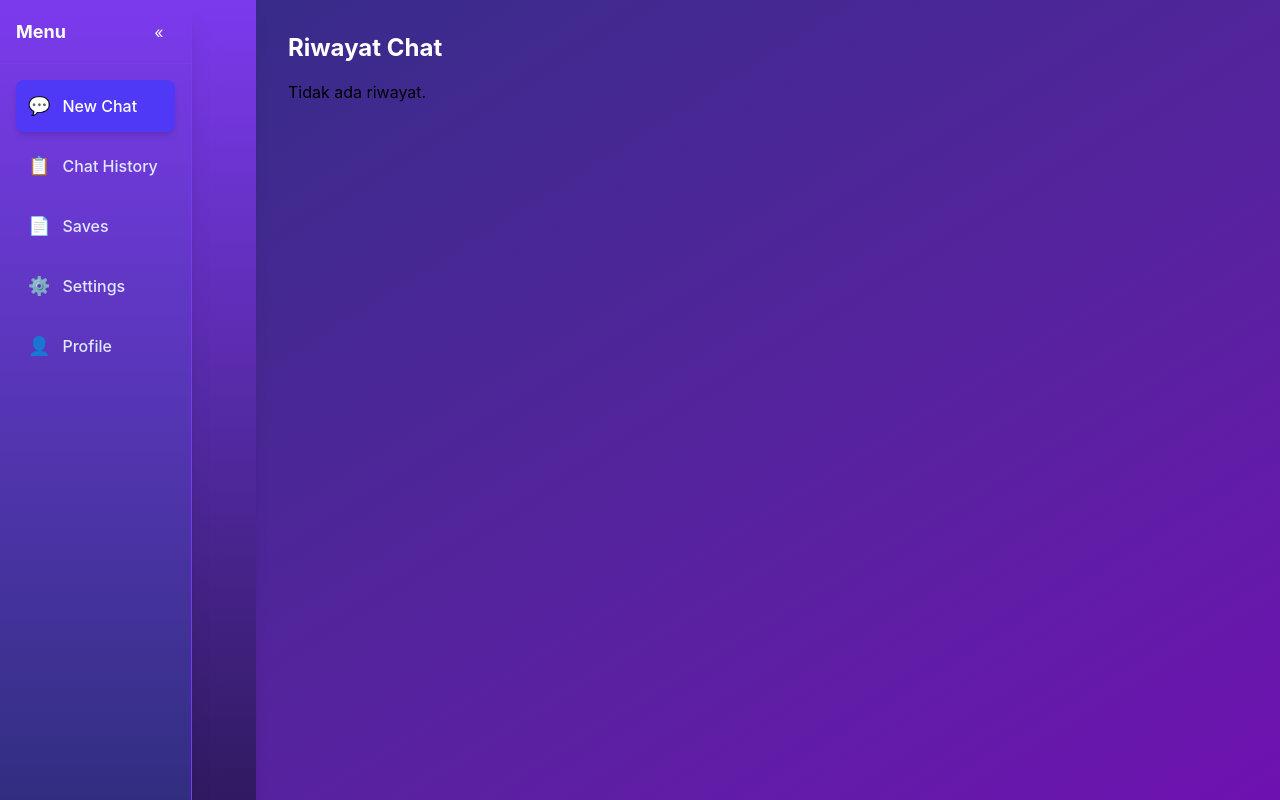
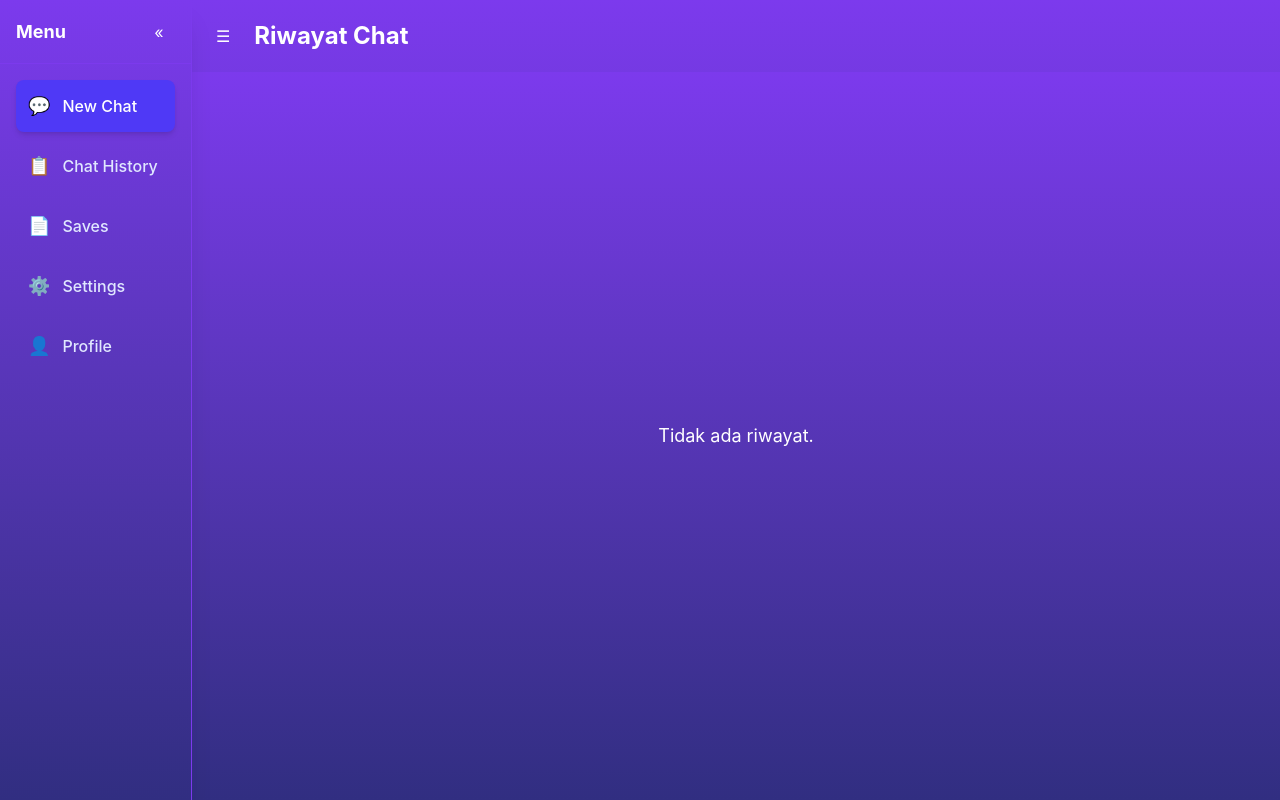
Before and after one commit to herSugar/chatfrontend, a React (Vite) app: page /history in a window 1280 px wide. Built offline with nearby package versions, Linux system fonts and the light colour scheme.

Commit message:
fix: update components and pages after merge

```diff
--- a/src/components/Sidebar.tsx
+++ b/src/components/Sidebar.tsx
@@ -1,5 +1,5 @@
 import React, { useState } from 'react';
-
+import { useNavigate } from 'react-router-dom';
 interface SidebarProps {
   isCollapsed: boolean;
   onToggleCollapse: () => void;
@@ -13,15 +13,17 @@ interface MenuItem {
 }
 
 const Sidebar: React.FC<SidebarProps> = ({ isCollapsed, onToggleCollapse }) => {
-  const [activeItem, setActiveItem] = useState<string>('chat');
+    const [activeItem, setActiveItem] = useState<string>('chat');
+    const navigate = useNavigate();
 
   const menuItems: MenuItem[] = [
     {
       id: 'chat',
       label: 'New Chat',
       icon: '💬',
-      onClick: () => {
-        setActiveItem('chat');
+          onClick: () => {
+              setActiveItem('chat');
+              navigate('/chat');
         console.log('New Chat clicked');
       }
     },
@@ -29,8 +31,9 @@ const Sidebar: React.FC<SidebarProps> = ({ isCollapsed, onToggleCollapse }) => {
       id: 'history',
       label: 'Chat History',
       icon: '📋',
-      onClick: () => {
-        setActiveItem('history');
+        onClick: () => {
+            setActiveItem('history');
+            navigate('/history');
         console.log('Chat History clicked');
       }
     },
--- a/src/pages/ChatPage.tsx
+++ b/src/pages/ChatPage.tsx
@@ -1,57 +1,125 @@
-import React, { useEffect, useState } from "react";
-import { useParams } from "react-router-dom";
-import { getSession } from "../services/api"; // pastikan sudah impor
-import { api } from "../services/api";
+// import React, { useEffect, useRef, useState } from 'react';
+// import { api } from '../services/api';
 
-type Message = {
-  role: string;
-  content: string;
-  timestamp: string;
-};
+// const ChatContainer = () => {
+//   const [query, setQuery] = useState("");
+//   const [chatLog, setChatLog] = useState<{ sender: string; text: string }[]>([]);
+//   const [loading, setLoading] = useState(false);
+//   const chatEndRef = useRef<HTMLDivElement | null>(null);
 
-const ChatPage = () => {
-  const { sessionId } = useParams<{ sessionId: string }>();
-  const [messages, setMessages] = useState<Message[]>([]);
-  const [loading, setLoading] = useState(true);
+//   const scrollToBottom = () => {
+//     chatEndRef.current?.scrollIntoView({ behavior: "smooth" });
+//   };
 
-  useEffect(() => {
-    const fetchSession = async () => {
-      try {
-        const token = localStorage.getItem("auth_token");
-        const firebaseUid = localStorage.getItem("firebase_uid");
+//   useEffect(() => {
+//     scrollToBottom();
+//   }, [chatLog]);
 
-        if (!token || !firebaseUid) return;
+//   const sendMessage = async () => {
+//     if (!query.trim()) return;
 
-        api.defaults.headers.common["Authorization"] = `Bearer ${token}`;
-        const session = await getSession(firebaseUid, sessionId || "");
-        setMessages(session.messages || []);
-      } catch (err) {
-        console.error("Gagal memuat session:", err);
-      } finally {
-        setLoading(false);
-      }
-    };
+//     const token = localStorage.getItem("auth_token");
+//     const userEmail = localStorage.getItem("user_email");
 
-    fetchSession();
-  }, [sessionId]);
+//     if (!token || !userEmail) {
+//       alert("Kredensial tidak ditemukan. Silakan login terlebih dahulu.");
+//       return;
+//     }
 
-  return (
-    <div className="p-6 text-white">
-      <h1 className="text-2xl font-bold mb-4">Detail Chat</h1>
-      {loading ? (
-        <p>Loading...</p>
-      ) : (
-        <div className="space-y-3">
-          {messages.map((msg, idx) => (
-            <div key={idx} className="p-3 rounded bg-white/10">
-              <p><strong>{msg.role}</strong> ({new Date(msg.timestamp).toLocaleString()}):</p>
-              <p>{msg.content}</p>
-            </div>
-          ))}
-        </div>
-      )}
-    </div>
-  );
+//     if (!api.defaults.headers.common["Authorization"]) {
+//       api.defaults.headers.common["Authorization"] = `Bearer ${token}`;
+//     }
+
+//     setChatLog((prev) => [...prev, { sender: "You", text: query }]);
+//     setLoading(true);
+
+//     try {
+//       const res = await api.post("/api/ask", {
+//         query,
+//         email: userEmail,
+//         session_id: "",
+//       });
+
+//       const reply = res.data.response;
+//       setChatLog((prev) => [...prev, { sender: "Agent", text: reply }]);
+//     } catch (err) {
+//       console.error(err);
+//       setChatLog((prev) => [...prev, { sender: "Agent", text: "Terjadi kesalahan saat mengirim pesan." }]);
+//     } finally {
+//       setQuery("");
+//       setLoading(false);
+//     }
+//   };
+
+//   const handleKeyDown = (e: React.KeyboardEvent<HTMLInputElement>) => {
+//     if (e.key === "Enter" && !loading) {
+//       sendMessage();
+//     }
+//   };
+
+//   return (
+//     <div style={{ padding: "2rem", maxWidth: "600px", margin: "0 auto" }}>
+//       <h2>Chat dengan Travel Agent</h2>
+//       <div
+//         style={{
+//           border: "1px solid #ccc",
+//           padding: "1rem",
+//           borderRadius: "8px",
+//           minHeight: "300px",
+//           maxHeight: "400px",
+//           overflowY: "auto",
+//           backgroundColor: "#f9f9f9",
+//         }}
+//       >
+//         {chatLog.map((msg, i) => (
+//           <div key={i} style={{ marginBottom: "1rem" }}>
+//             <strong>{msg.sender}:</strong> <span>{msg.text}</span>
+//           </div>
+//         ))}
+//         {loading && <p><em>Agent is typing...</em></p>}
+//         <div ref={chatEndRef} />
+//       </div>
+//       <div style={{ marginTop: "1rem", display: "flex", gap: "0.5rem" }}>
+//         <input
+//           type="text"
+//           placeholder="Tulis pertanyaan..."
+//           value={query}
+//           onChange={(e) => setQuery(e.target.value)}
+//           onKeyDown={handleKeyDown}
+//           disabled={loading}
+//           style={{ flex: 1, padding: "0.5rem", borderRadius: "4px", border: "1px solid #ccc" }}
+//         />
+//         <button
+//           onClick={sendMessage}
+//           disabled={loading}
+//           style={{
+//             padding: "0.5rem 1rem",
+//             backgroundColor: loading ? "#ccc" : "#8B5CF6",
+//             color: "#fff",
+//             border: "none",
+//             borderRadius: "4px",
+//             cursor: loading ? "not-allowed" : "pointer",
+//           }}
+//         >
+//           {loading ? "Mengirim..." : "Kirim"}
+//         </button>
+//       </div>
+//     </div>
+//   );
+// };
+
+// const ChatPage: React.FC = () => {
+//   return <ChatContainer />;
+// };
+
+// export default ChatPage;
+
+// src/pages/ChatPage.tsx
+import React from 'react';
+import ChatContainer from '../components/ChatContainer';
+
+const ChatPage: React.FC = () => {
+  return <ChatContainer />;
 };
 
 export default ChatPage;
--- a/src/pages/HistoryPage.tsx
+++ b/src/pages/HistoryPage.tsx
@@ -22,6 +22,8 @@ const HistoryPage = () => {
   const [loading, setLoading] = useState(false);
   const historyEndRef = useRef<HTMLDivElement | null>(null);
   const navigate = useNavigate();
+
+  // const [isCollapsed, setIsCollapsed] = useState(false);
   const scrollToBottom = () => {
     historyEndRef.current?.scrollIntoView({ behavior: "smooth" });
   };
@@ -85,41 +87,71 @@ const HistoryPage = () => {
     return lastAgent ? lastAgent.content.slice(0, 150) + "..." : "Tidak ada ringkasan.";
   };
 
+  const [isCollapsed, setIsCollapsed] = useState(false);
   useEffect(() => {
     fetchHistory();
     // eslint-disable-next-line react-hooks/exhaustive-deps
   }, []);
 
   return (
-    <div className="flex h-screen w-full overflow-hidden">
+    <div className="flex h-screen bg-[#7c3aed] overflow-hidden">
       {/* Sidebar */}
+      <Sidebar
+      isCollapsed={isCollapsed}
+      onToggleCollapse={() => setIsCollapsed(!isCollapsed)}
+      />
+
+      {/* Main content area */}
       <div
-        className="fixed left-0 top-0 bottom-0 w-64 text-white p-1 shadow-lg z-10"
-        style={{
-          background: "linear-gradient(to bottom, #7c3aed, #301A61)",
-        }}
+      className={`
+        flex-1 flex flex-col overflow-hidden
+        transition-all duration-300 ease-in-out
+        ${isCollapsed ? 'ml-0' : 'ml-48'}
+        bg-gradient-to-b from-[#7c3aed] to-[#312e81]
+      `}
       >
-        <Sidebar />
+      {/* Navbar with toggle button */}
+      <div className="[&>nav]:!relative [&>nav]:!top-auto">
+        {/* You can replace this with your Navbar component if available */}
+        <div className="flex items-center p-4">
+        <button
+          onClick={() => setIsCollapsed(!isCollapsed)}
+          className="p-2 rounded-lg hover:bg-indigo-600 transition-colors text-white"
+          aria-label="Toggle sidebar"
+        >
+          ☰
+        </button>
+        <h1 className="ml-4 text-2xl font-bold text-white">Riwayat Chat</h1>
+        </div>
       </div>
 
-      {/* Main Content */}
-      <div className="flex-1 ml-64 p-8 overflow-y-auto">
-        <h1 className="text-2xl font-bold mb-4 text-white">Riwayat Chat</h1>
+      {/* History content */}
+      <div className="flex-1 overflow-y-auto bg-gradient-to-b from-[#7c3aed] to-[#312e81]">
+        <div className="h-full flex flex-col">
+        <div className="flex-1 overflow-y-auto p-6">
+          <div className="max-w-4xl mx-auto h-full flex flex-col">
           {loading ? (
-          <p>Memuat riwayat...</p>
+            <div className="flex-1 flex items-center justify-center text-white text-lg">
+            Memuat riwayat...
+            </div>
           ) : history.length === 0 ? (
-          <p>Tidak ada riwayat.</p>
+            <div className="flex-1 flex items-center justify-center text-white text-lg">
+            Tidak ada riwayat.
+            </div>
           ) : (
-          <div className="space-y-6">
+            <div className="flex flex-col gap-4 w-full">
             {history.map((session) => (
               <div
               key={session._id}
               className="relative border border-white p-4 rounded shadow cursor-pointer hover:bg-white/10 transition"
               style={{ background: "rgba(255,255,255,0.08)", color: "white" }}
-          onClick={() => navigate(`/chat/${session.session_id}`)} // Navigasi ke halaman chat
+              onClick={() => navigate(`/chat/${session.session_id}`)}
               >
               <button
-                  onClick={() => handleDeleteSession(session.session_id)}
+                onClick={e => {
+                e.stopPropagation();
+                handleDeleteSession(session.session_id);
+                }}
                 className="absolute top-2 right-2 bg-red-500 hover:bg-red-600 text-white px-2 py-1 text-xs rounded"
               >
                 Hapus
@@ -139,6 +171,10 @@ const HistoryPage = () => {
           <div ref={historyEndRef} />
           </div>
         </div>
+        </div>
+      </div>
+      </div>
+    </div>
   );
 };
 
```
Lines whose indentation alone changed are shown as unchanged.
